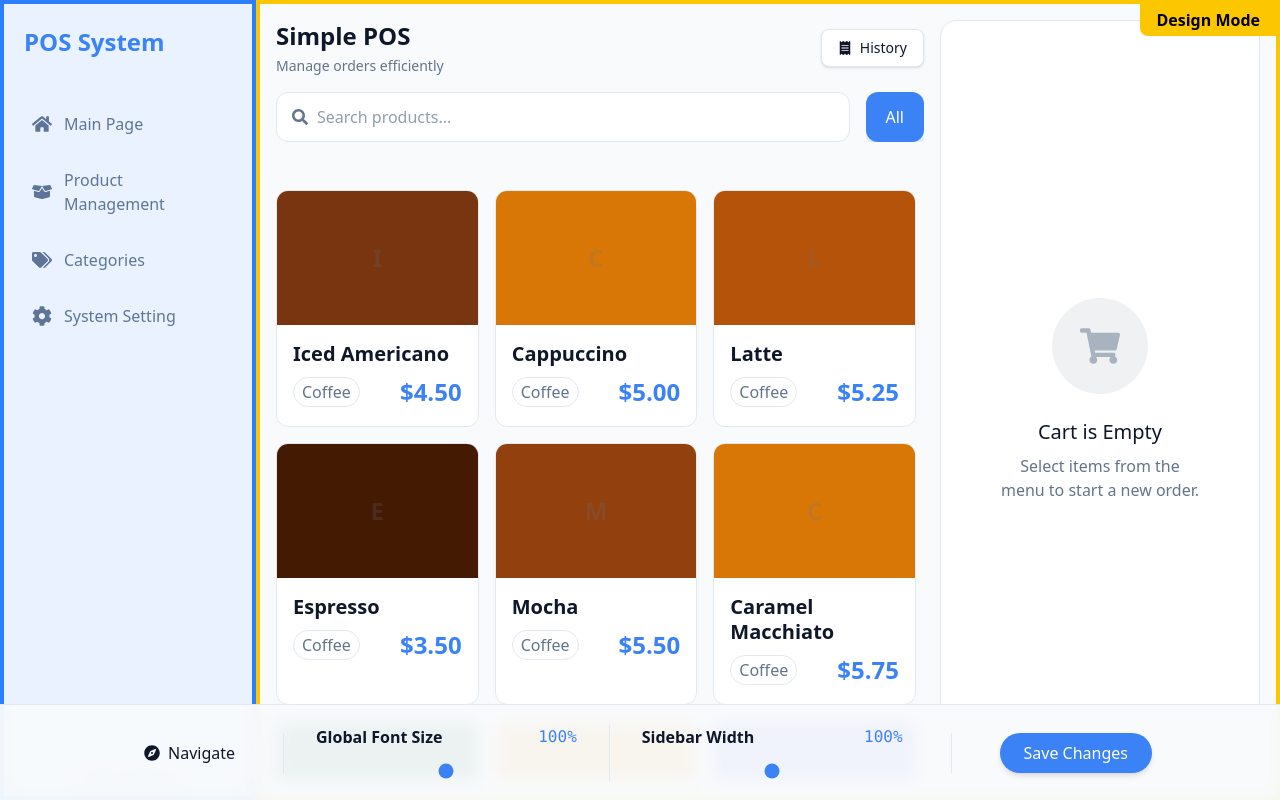
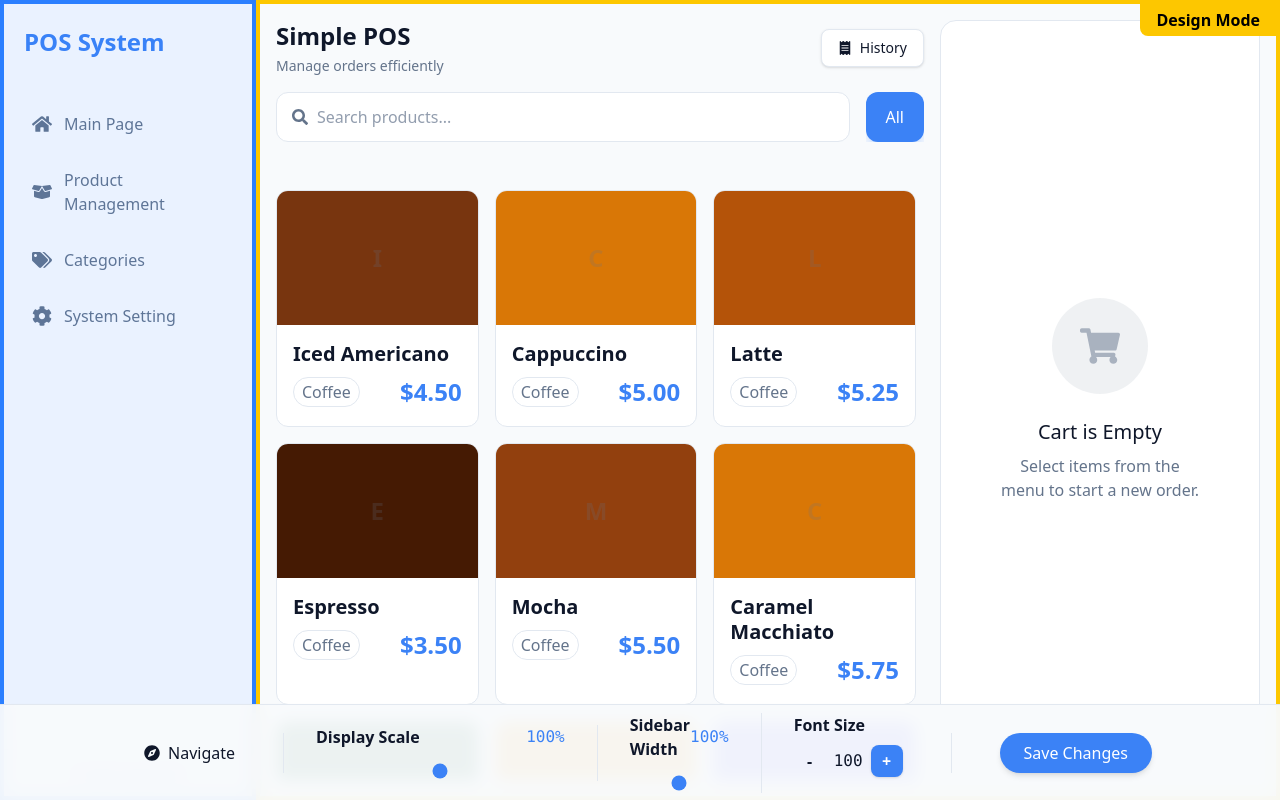
Before and after one commit to ZenitHTH/simple-pos, a Next.js app: page /mockup in a window 1280 px wide. Both pictures are taken after a click on the element 128 px from the left and 400 px from the top of the page. Built offline with nearby package versions, Linux system fonts and the light colour scheme.

Commit message:
refactor code / cleaning code

```diff
--- a/src/app/components/design-mode/ComponentScaleControls.tsx
+++ b/src/app/components/design-mode/ComponentScaleControls.tsx
@@ -1,6 +1,9 @@
 "use client";
 
 import { AppSettings } from "@/lib/settings";
+
+import NumberStepper from "@/app/components/ui/NumberStepper";
+import NumberSlider from "@/app/components/ui/NumberSlider";
 
 export default function ComponentScaleControls({ selectedId, settings, updateSettings }: { selectedId: string | null, settings: AppSettings, updateSettings: any }) {
     if (!selectedId) {
@@ -13,27 +16,54 @@ export default function ComponentScaleControls({ selectedId, settings, updateSet
     }
 
     const currentValue = settings[selectedId as keyof AppSettings] as number || 100;
+    const fontScaleKey = `${selectedId.replace('_scale', '')}_font_scale` as keyof AppSettings;
+    const currentFontScale = settings[fontScaleKey] as number || 100;
+
     const label = getLabel(selectedId);
+    const hasFontControl = ['sidebar_scale', 'cart_scale', 'grid_scale', 'manage_table_scale', 'category_table_scale'].includes(selectedId);
 
     return (
+        <div className="flex-1 flex gap-8">
+            {/* Layout Scale */}
             <div className="flex-1 space-y-2">
+                {selectedId === 'grid_scale' ? (
+                    <>
                         <div className="flex justify-between items-center">
                             <span className="font-semibold text-foreground">{label}</span>
                             <span className="text-primary font-mono">{currentValue.toFixed(0)}%</span>
                         </div>
-
-            {selectedId === 'grid_scale' ? (
                         <GridScaleButtons
                             currentValue={currentValue}
                             onChange={(val) => updateSettings({ grid_scale: val })}
                         />
+                    </>
                 ) : (
-                <input
-                    type="range" min="50" max="150" step="1"
+                    <NumberSlider
+                        label={label}
+                        min={50}
+                        max={150}
+                        step={1}
                         value={currentValue}
-                    onChange={(e) => updateSettings({ [selectedId]: parseFloat(e.target.value) })}
-                    className="w-full h-2 bg-secondary rounded-lg appearance-none cursor-pointer accent-primary"
+                        onChange={(val) => updateSettings({ [selectedId]: val })}
                     />
+                )}
+            </div>
+
+            {/* Font Scale */}
+            {hasFontControl && (
+                <div className="flex-1 space-y-2 border-l border-border pl-8">
+                    <div className="flex justify-between items-center">
+                        <span className="font-semibold text-foreground">Font Size</span>
+
+                    </div>
+                    <NumberStepper
+                        min={75}
+                        max={150}
+                        step={5}
+                        value={currentFontScale}
+                        onChange={(val) => updateSettings({ [fontScaleKey]: val })}
+                    />
+                </div>
             )}
         </div>
     );
--- a/src/app/components/design-mode/GlobalScaleControls.tsx
+++ b/src/app/components/design-mode/GlobalScaleControls.tsx
@@ -1,17 +1,15 @@
-"use client";
+import NumberSlider from "@/app/components/ui/NumberSlider";
 
 export default function GlobalScaleControls({ value, onChange }: { value: number, onChange: (val: number) => void }) {
     return (
         <div className="flex-1 space-y-2 border-r border-border pr-8">
-            <div className="flex justify-between items-center">
-                <span className="font-semibold text-foreground">Global Font Size</span>
-                <span className="text-primary font-mono">{value.toFixed(0)}%</span>
-            </div>
-            <input
-                type="range" min="75" max="125" step="1"
+            <NumberSlider
+                label="Display Scale"
+                min={75}
+                max={125}
+                step={5}
                 value={value}
-                onChange={(e) => onChange(parseFloat(e.target.value))}
-                className="w-full h-2 bg-secondary rounded-lg appearance-none cursor-pointer accent-primary"
+                onChange={onChange}
             />
         </div>
     );
```
Lines whose indentation alone changed are shown as unchanged.
